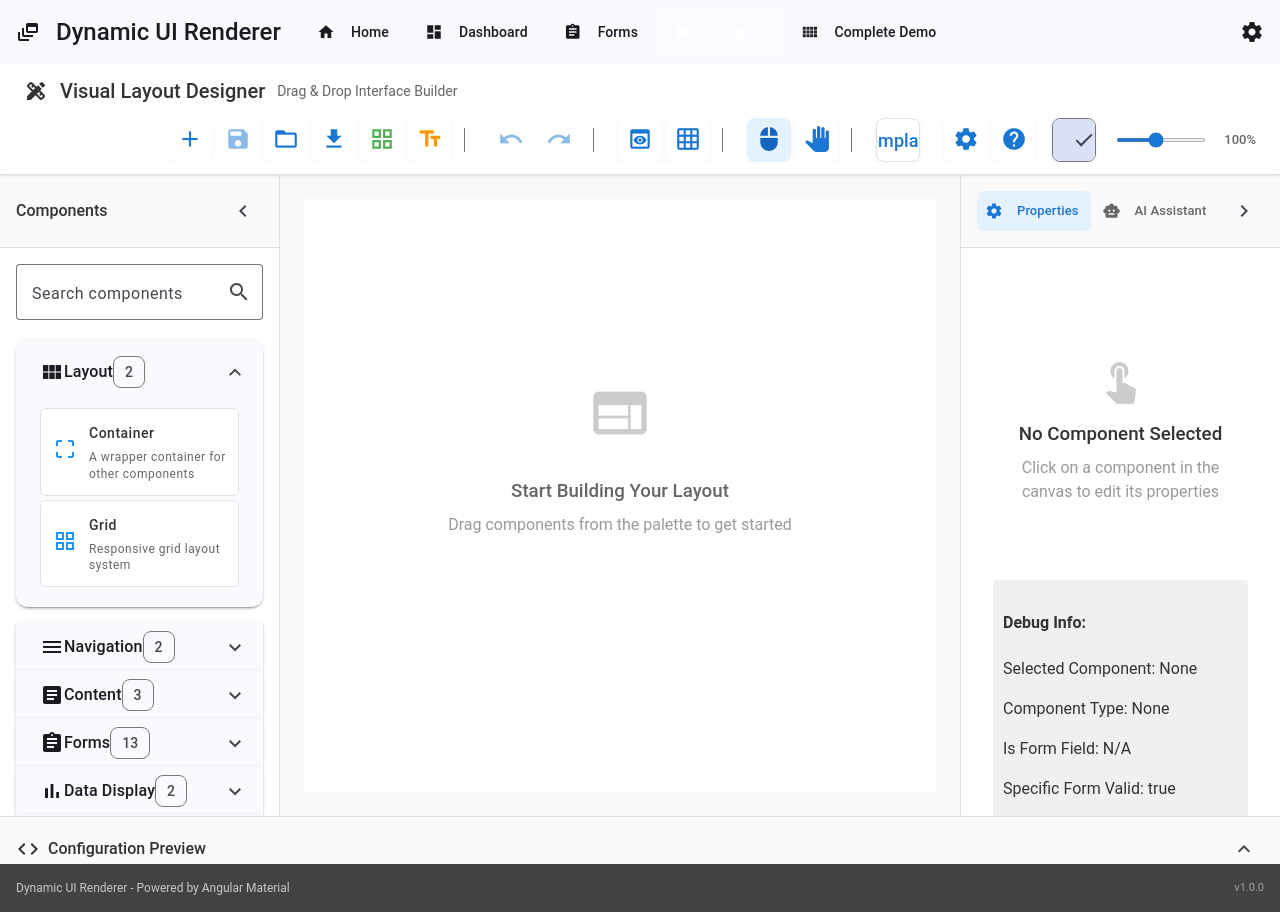
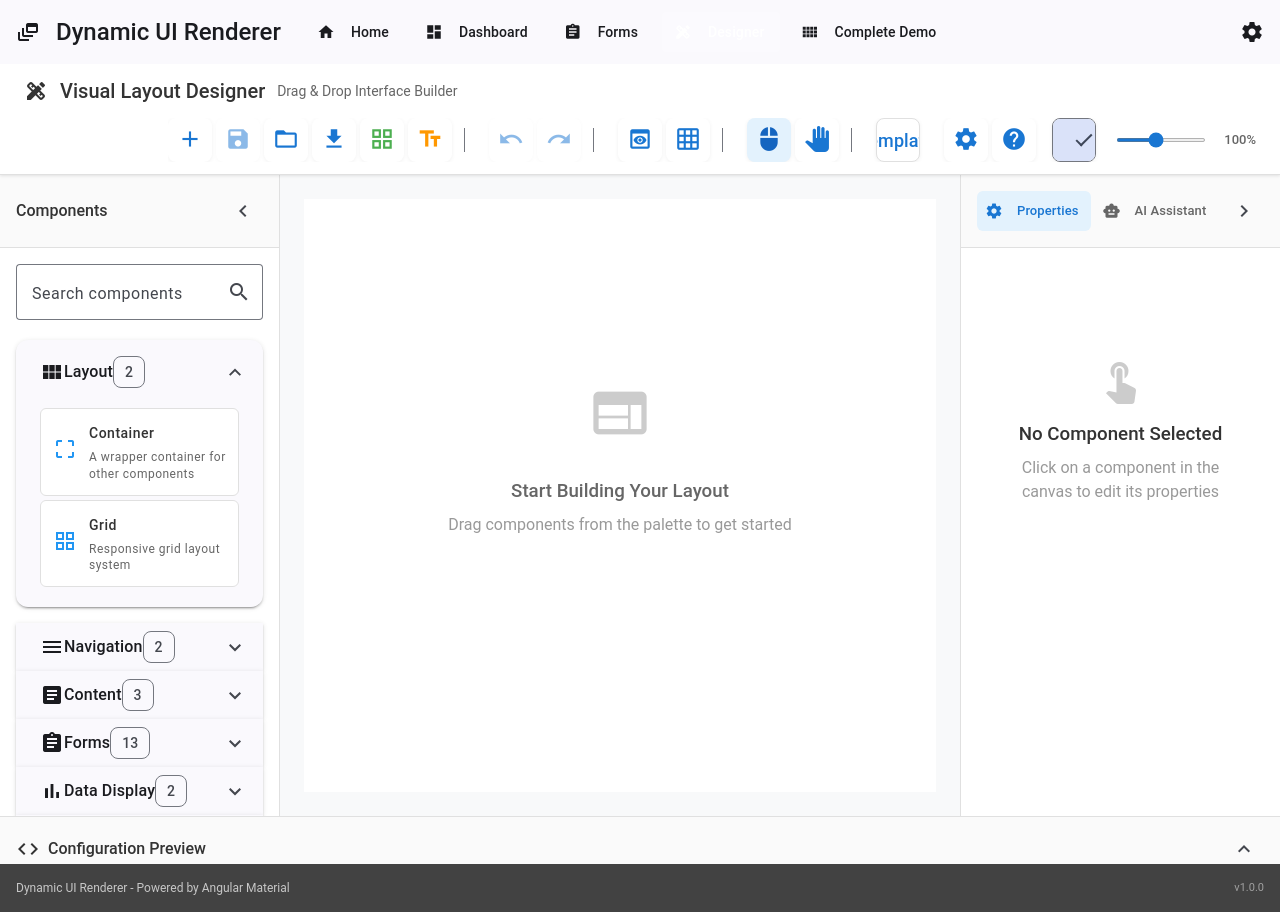
Before and after one commit to dilip-upadhyay/flick-ui, an Angular app: page /designer in a window 1280 px wide. Built offline with nearby package versions, Linux system fonts and the light colour scheme.

Commit message:
remove all the debug code

```diff
--- a/src/app/components/ai-chat/ai-chat-embedded.component.html
+++ b/src/app/components/ai-chat/ai-chat-embedded.component.html
@@ -7,11 +7,6 @@
       <h3>AI Design Assistant</h3>
     </div>
     <div class="header-actions">
-      <!-- TEMPORARY TEST BUTTON -->
-      <button mat-button color="accent" (click)="testGridChange()" style="font-size: 12px; margin-right: 8px;">
-        Test Grid
-      </button>
-
       <button mat-icon-button (click)="clearChat()" matTooltip="Clear chat">
         <mat-icon>clear_all</mat-icon>
       </button>
--- a/src/app/components/ai-chat/ai-chat-embedded.component.ts
+++ b/src/app/components/ai-chat/ai-chat-embedded.component.ts
@@ -391,12 +391,6 @@ export class AiChatEmbeddedComponent implements OnInit, OnDestroy {
     this.onSubmit();
   }
 
-  // Test method to verify the pipeline works
-  testGridChange() {
-    console.log('AiChatEmbedded: testGridChange called');
-    this.sendMessage('set grid to 1 column');
-  }
-
   clearChat() {
     this.messages = [];
   }
--- a/src/app/components/designer-toolbar/designer-toolbar.component.ts
+++ b/src/app/components/designer-toolbar/designer-toolbar.component.ts
@@ -35,19 +35,10 @@ export class DesignerToolbarComponent {
   selectedTool = 'select';
   showShortcuts = false;
   onAction(actionId: string) {
-    console.log('DesignerToolbar: onAction called with:', actionId);
-
-
-    // Handle grid test scenario loading
-    if (actionId === 'load-grid-test') {
-      console.log('DesignerToolbar: Loading grid test scenario');
-    }
-
     if (actionId === 'settings-shortcuts' || actionId === 'help-shortcuts') {
       this.showShortcuts = true;
       return;
     }
-    console.log('DesignerToolbar: Emitting action:', actionId);
     this.action.emit(actionId);
   }
 
--- a/src/app/components/property-editor/property-editor.component.html
+++ b/src/app/components/property-editor/property-editor.component.html
@@ -434,17 +434,3 @@
     <p>Click on a component in the canvas to edit its properties</p>
   </div>
 </ng-template>
-
-<!-- DEBUG SECTION - Remove after testing -->
-<div style="background: #f0f0f0; padding: 10px; margin-bottom: 10px; border-radius: 4px;">
-  <h4>Debug Info:</h4>
-  <p>Selected Component: {{ selectedComponent?.id || 'None' }}</p>
-  <p>Component Type: {{ selectedComponent?.type || 'None' }}</p>
-  <p>Is Form Field: {{ selectedComponent ? isFormField(selectedComponent.type) : 'N/A' }}</p>  <p>Specific Form Valid: {{ specificForm.valid }}</p>
-  <p>Specific Form Controls: {{ getFormControlKeys() }}</p>
-
-  <!-- Test Button -->
-  <button mat-raised-button color="primary" (click)="simulateFormFieldSelection()">
-    Test: Simulate Form Field Selection
-  </button>
-</div>
--- a/src/app/components/property-editor/property-editor.component.ts
+++ b/src/app/components/property-editor/property-editor.component.ts
@@ -55,8 +55,6 @@ export class PropertyEditorComponent implements OnInit, OnDestroy, OnChanges {
   }
   ngOnInit() {
     this.subscribeToFormChanges();
-    // Test form field detection
-    this.testFormFieldDetection();
   }
 
   ngOnDestroy() {
@@ -66,9 +64,6 @@ export class PropertyEditorComponent implements OnInit, OnDestroy, OnChanges {
 
   ngOnChanges(changes: SimpleChanges) {
     if (changes['selectedComponent'] && this.selectedComponent) {
-      console.log('PropertyEditor: Component selected:', this.selectedComponent);
-      console.log('PropertyEditor: Component type:', this.selectedComponent.type);
-      console.log('PropertyEditor: Is form field:', this.isFormField(this.selectedComponent.type));
       this.initializePropertyDefinitions();
       this.buildForms();
     }
@@ -78,7 +73,6 @@ export class PropertyEditorComponent implements OnInit, OnDestroy, OnChanges {
     if (!this.selectedComponent) return;
 
     const componentType = this.selectedComponent.type;
-    console.log('PropertyEditor: Initializing properties for type:', componentType);
 
     // Reset arrays
     this.basicProperties = [];
@@ -109,7 +103,6 @@ export class PropertyEditorComponent implements OnInit, OnDestroy, OnChanges {
 
     // Component-specific properties
     this.specificProperties = this.getComponentSpecificProperties(componentType);
-    console.log('PropertyEditor: Specific properties for', componentType, ':', this.specificProperties);
   }
 
   private getComponentSpecificProperties(componentType: ComponentType): PropertyDefinition[] {
@@ -339,8 +332,7 @@ export class PropertyEditorComponent implements OnInit, OnDestroy, OnChanges {
     if (!this.selectedComponent) return;
 
     const properties = this.selectedComponent.props ?? {};
-    console.log('PropertyEditor: Building forms for component:', this.selectedComponent.id);
-    console.log('PropertyEditor: Component properties:', properties);    // Build basic form
+    // Build basic form
     const basicControls: any = {};
     this.basicProperties.forEach(prop => {
       basicControls[prop.key] = new FormControl(
@@ -372,22 +364,9 @@ export class PropertyEditorComponent implements OnInit, OnDestroy, OnChanges {
       } else {
         const controlValue = properties[prop.key] ?? prop.defaultValue ?? '';
         specificControls[prop.key] = new FormControl(controlValue);
-        console.log(`PropertyEditor: Created form control '${prop.key}' with value:`, controlValue);
       }
     });
     this.specificForm = this.fb.group(specificControls);
-    console.log('PropertyEditor: Specific form controls created:', Object.keys(specificControls));
-    console.log('PropertyEditor: Specific form:', this.specificForm);
-    console.log('PropertyEditor: Specific form valid:', this.specificForm.valid);
-
-    // Log form field detection details
-    if (this.selectedComponent) {
-      console.log('PropertyEditor: Form field detection:');
-      console.log('  - Component type:', this.selectedComponent.type);
-      console.log('  - Is form field:', this.isFormField(this.selectedComponent.type));
-      console.log('  - Specific properties count:', this.specificProperties.length);
-      console.log('  - Component props:', this.selectedComponent.props);
-    }
 
     // Re-subscribe to value changes after rebuilding forms
     this.subscribeToFormChanges();
@@ -588,14 +567,6 @@ export class PropertyEditorComponent implements OnInit, OnDestroy, OnChanges {
       'file-input'
     ];
     const result = formFieldTypes.includes(componentType);
-    console.log('PropertyEditor: isFormField check:', {
-      componentType,
-      formFieldTypes,
-      result,
-      selectedComponent: this.selectedComponent?.id,
-      selectedComponentType: this.selectedComponent?.type,
-      isFormFieldResult: result
-    });
     return result;
   }
   updateLabel(event: any): void {
@@ -700,53 +671,4 @@ export class PropertyEditorComponent implements OnInit, OnDestroy, OnChanges {
       });
     }
   }
-
-  // Test method to verify form field detection
-  testFormFieldDetection(): void {
-    const testTypes: ComponentType[] = ['text-input', 'email-input', 'number-input', 'textarea', 'button', 'text'];
-    console.log('=== FORM FIELD DETECTION TEST ===');
-    testTypes.forEach(type => {
-      const isFormFieldResult = this.isFormField(type);
-      console.log(`Type: ${type} -> Is Form Field: ${isFormFieldResult}`);
-    });
-    console.log('=== END TEST ===');
-  }
-
-  // Test method to simulate form field selection
-  simulateFormFieldSelection(): void {
-    console.log('=== SIMULATING FORM FIELD SELECTION ===');
-
-    // Create a mock form field component
-    const mockFormField: UIComponent = {
-      id: 'test-text-input-1',
-      type: 'text-input',
-      props: {
-        label: 'Test Label',
-        placeholder: 'Enter text here',
-        helpText: 'This is help text',
-        required: true
-      }
-    };
-
-    console.log('Mock form field created:', mockFormField);
-
-    // Simulate component selection
-    this.selectedComponent = mockFormField;
-    console.log('Selected component set to:', this.selectedComponent);
-
-    // Initialize properties and rebuild forms
-    this.initializePropertyDefinitions();
-    this.buildForms();
-
-    console.log('Forms rebuilt. Specific form controls:', Object.keys(this.specificForm.controls));
-    console.log('Is form field check:', this.isFormField(this.selectedComponent.type));
-    console.log('=== SIMULATION COMPLETE ===');
-  }
-  // Helper method for template debugging
-  getFormControlKeys(): string {
-    if (this.specificForm?.controls) {
-      return Object.keys(this.specificForm.controls).join(', ');
-    }
-    return 'None';
-  }
 }
--- a/src/app/services/designer.service.ts
+++ b/src/app/services/designer.service.ts
@@ -363,7 +363,6 @@ export class DesignerService {
       }
 
       const config = await response.json();
-      console.log('DesignerService: Loaded config from assets:', config);
       this.loadConfig(config);
       this.snackBar.open(`Configuration ${filename} loaded successfully`, 'Close', { duration: 3000 });
     } catch (error) {
```
Also changed, not shown: src/app/components/designer-canvas/designer-canvas.component.ts (+2 -27 lines), src/app/pages/designer/designer.component.ts (+0 -16 lines).
